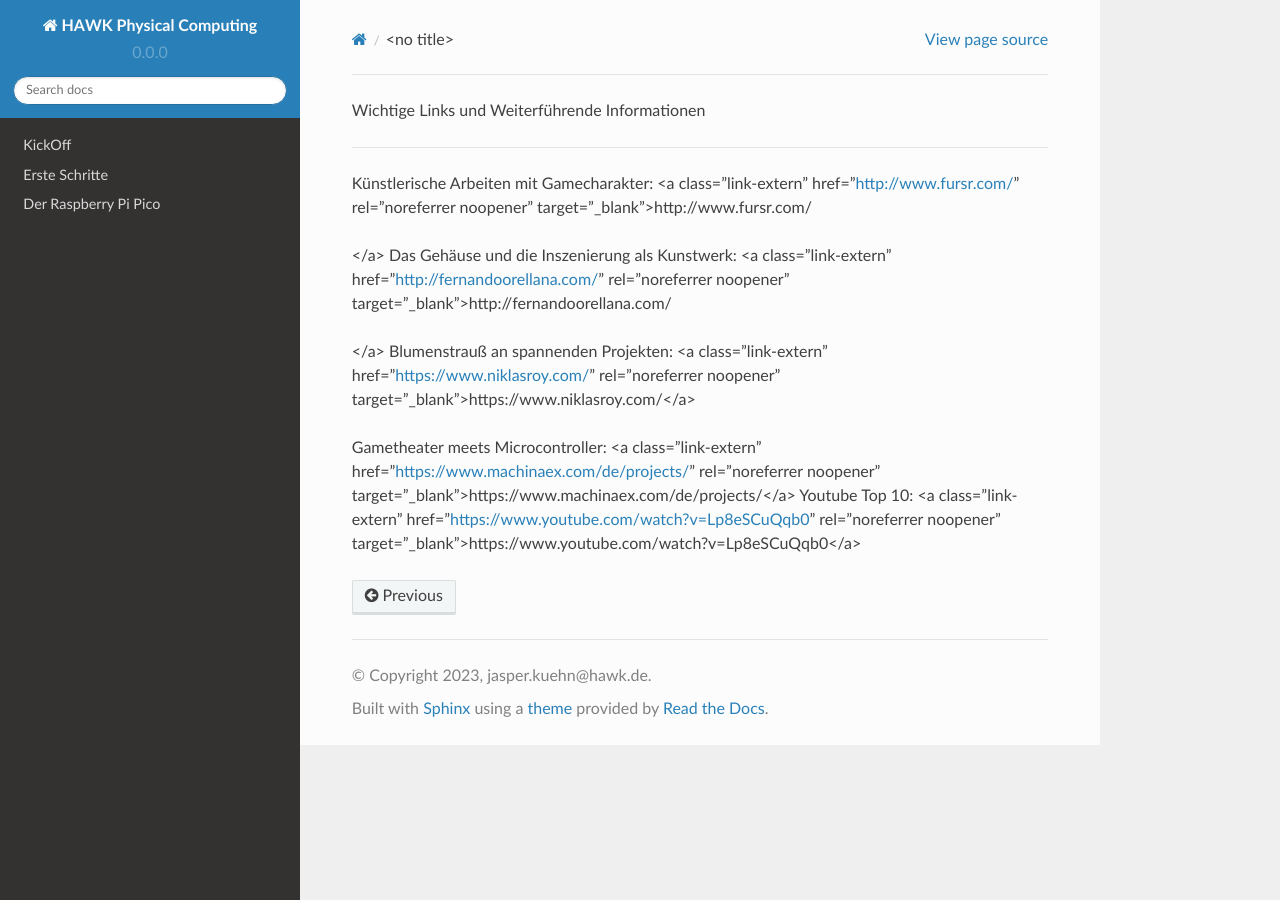
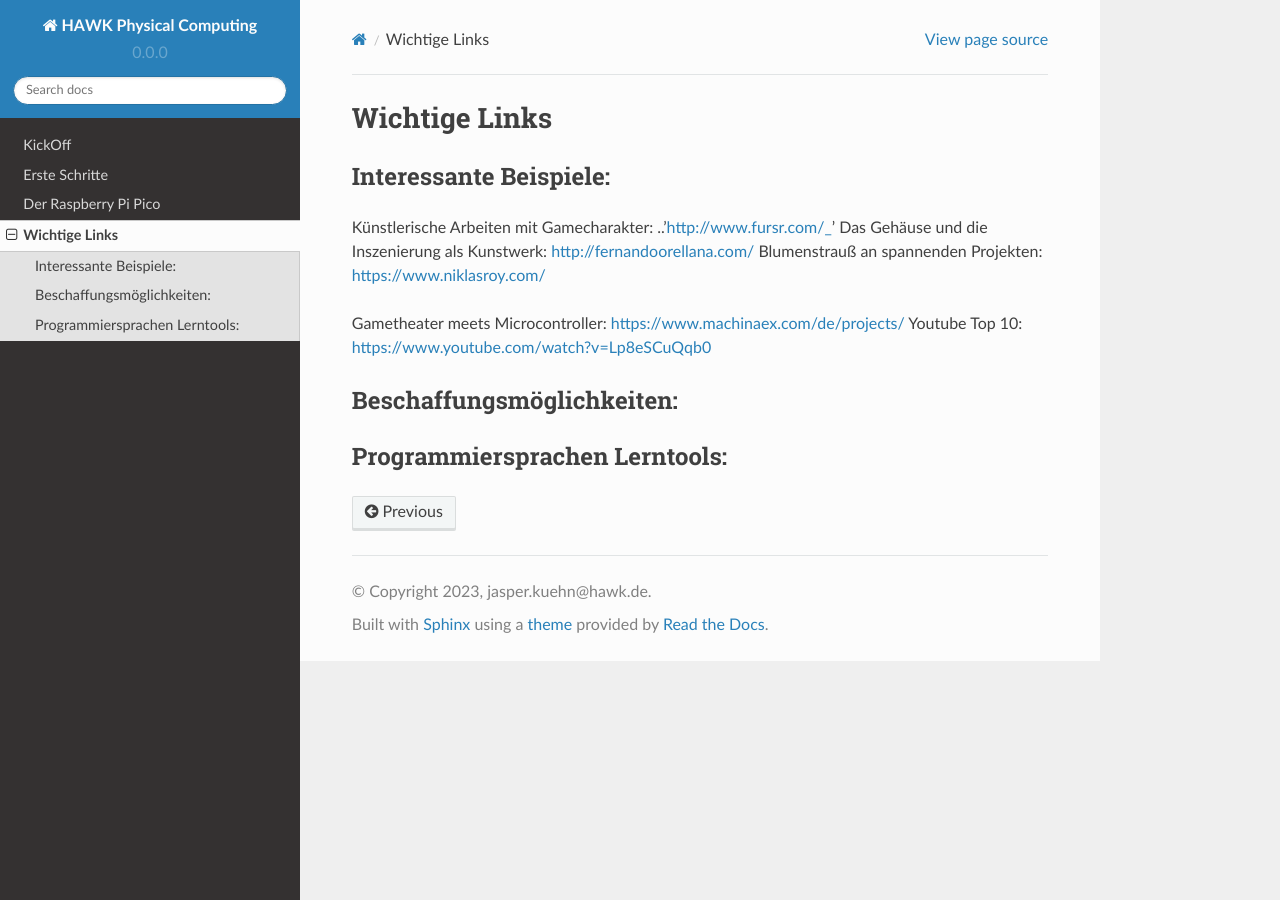
Before and after one commit to HAWK-Computing/physicalcomputing, a Sphinx documentation site: the page built from docs/Links_Infos.rst, in a window 1280 px wide. Built offline with Sphinx 7.4.7 and the Read the Docs theme 2.0.0, drawn with Linux system fonts in a browser that asks for light colours.

Commit message:
Update Links_Infos.rst

```diff
--- a/docs/Links_Infos.rst
+++ b/docs/Links_Infos.rst
@@ -1,15 +1,23 @@
-Wichtige Links und Weiterführende Informationen
 
-===================================
+Wichtige Links
+=====
 
 
-Künstlerische Arbeiten mit Gamecharakter: <a class="link-extern" href="http://www.fursr.com/" rel="noreferrer noopener" target="_blank">http://www.fursr.com/
+Interessante Beispiele:
+-----------------------
 
-</a>
-Das Gehäuse und die Inszenierung als Kunstwerk: <a class="link-extern" href="http://fernandoorellana.com/" rel="noreferrer noopener" target="_blank">http://fernandoorellana.com/
+Künstlerische Arbeiten mit Gamecharakter: ..'http://www.fursr.com/_'
+Das Gehäuse und die Inszenierung als Kunstwerk: http://fernandoorellana.com/
+Blumenstrauß an spannenden Projekten: https://www.niklasroy.com/
 
-</a>
-Blumenstrauß an spannenden Projekten: <a class="link-extern" href="https://www.niklasroy.com/" rel="noreferrer noopener" target="_blank">https://www.niklasroy.com/</a>
+Gametheater meets Microcontroller: https://www.machinaex.com/de/projects/
+Youtube Top 10: https://www.youtube.com/watch?v=Lp8eSCuQqb0
 
-Gametheater meets Microcontroller: <a class="link-extern" href="https://www.machinaex.com/de/projects/" rel="noreferrer noopener" target="_blank">https://www.machinaex.com/de/projects/</a>
-Youtube Top 10: <a class="link-extern" href="https://www.youtube.com/watch?v=Lp8eSCuQqb0" rel="noreferrer noopener" target="_blank">https://www.youtube.com/watch?v=Lp8eSCuQqb0</a>
+Beschaffungsmöglichkeiten:
+------------------------
+
+
+
+
+Programmiersprachen Lerntools:
+------------------------
```
